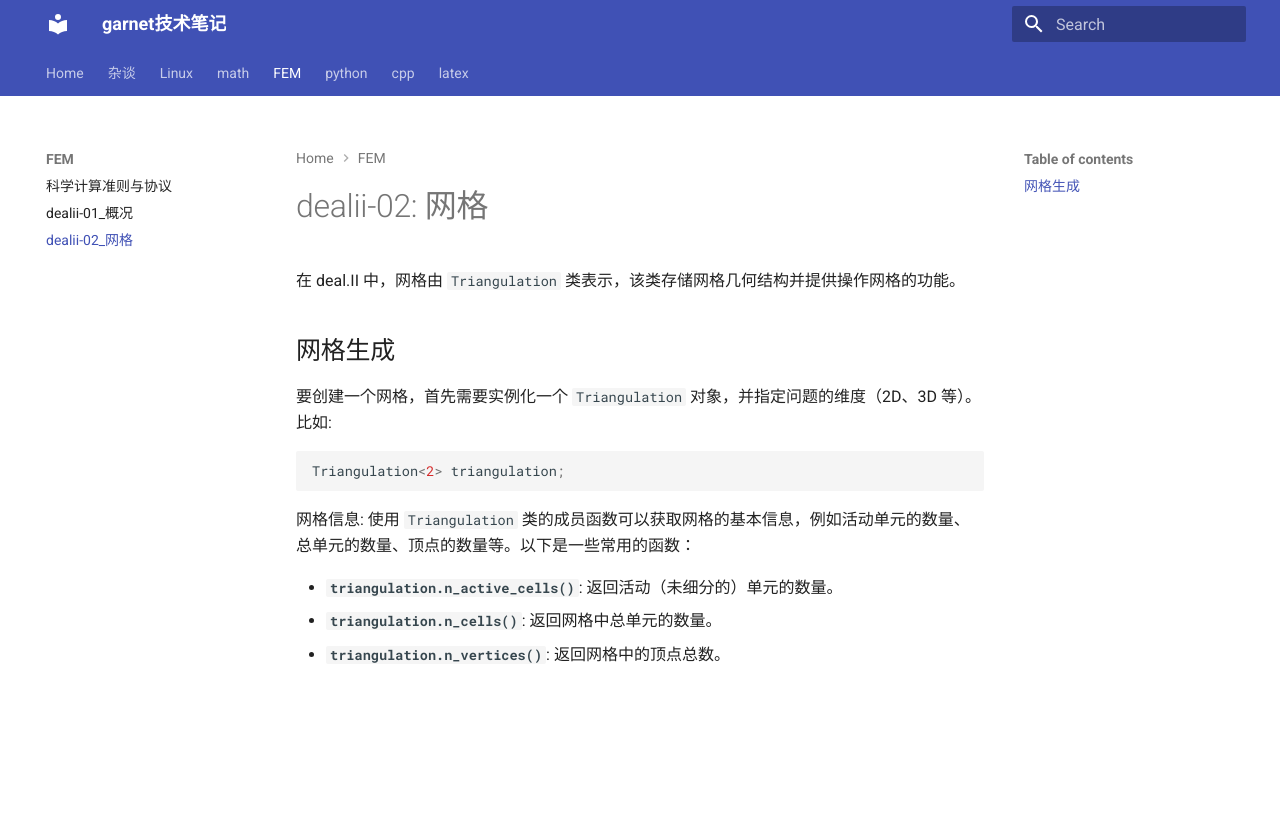
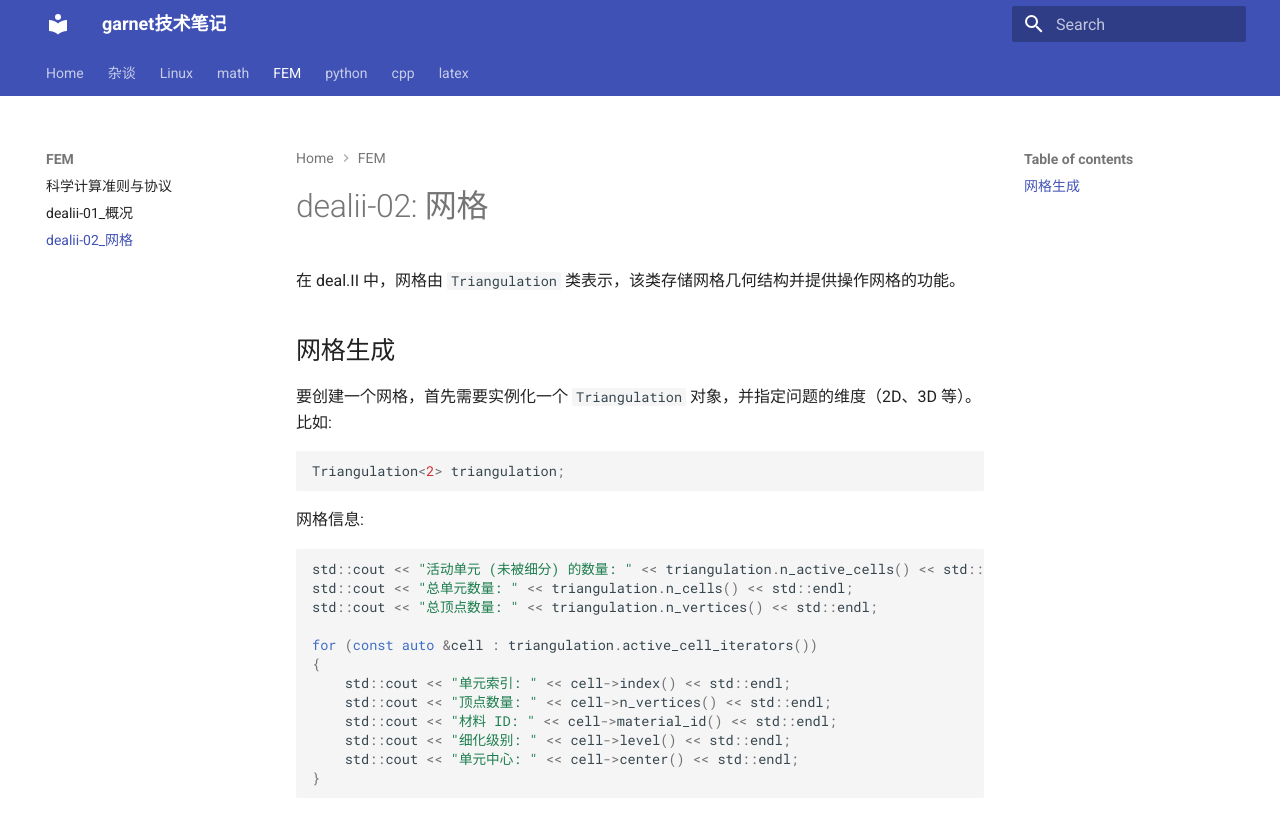
Before and after one commit to ymma98/technotes, an MkDocs documentation site: the page built from docs/FEM/dealii-02_网格.md, in a window 1280 px wide. Shown: the top 825 px of the page. Built offline with MkDocs 1.6.1 and Material for MkDocs 9.7.7, drawn with Linux system fonts in a browser that asks for light colours.

Commit message:
docs/FEM/dealii-02_网格.md updated from https://stackedit.cn/

````diff
--- a/docs/FEM/dealii-02_网格.md
+++ b/docs/FEM/dealii-02_网格.md
@@ -9,11 +9,22 @@
 Triangulation<2> triangulation;
 ```
 网格信息:
-使用 `Triangulation` 类的成员函数可以获取网格的基本信息，例如活动单元的数量、总单元的数量、顶点的数量等。以下是一些常用的函数：
 
--   **`triangulation.n_active_cells()`**: 返回活动（未细分的）单元的数量。
--   **`triangulation.n_cells()`**: 返回网格中总单元的数量。
--   **`triangulation.n_vertices()`**: 返回网格中的顶点总数。
+```cpp
+std::cout << "活动单元 (未被细分) 的数量: " << triangulation.n_active_cells() << std::endl;
+std::cout << "总单元数量: " << triangulation.n_cells() << std::endl;
+std::cout << "总顶点数量: " << triangulation.n_vertices() << std::endl;
+
+for (const auto &cell : triangulation.active_cell_iterators())
+{
+    std::cout << "单元索引: " << cell->index() << std::endl;
+    std::cout << "顶点数量: " << cell->n_vertices() << std::endl;
+    std::cout << "材料 ID: " << cell->material_id() << std::endl;
+    std::cout << "细化级别: " << cell->level() << std::endl;
+    std::cout << "单元中心: " << cell->center() << std::endl;
+}
+
+```
 <!--stackedit_data:
-eyJoaXN0b3J5IjpbMTQ4MzM1NDkxMCwxMDkwOTQ4MjldfQ==
+eyJoaXN0b3J5IjpbMTczNTM3ODk3NSwxMDkwOTQ4MjldfQ==
 -->
````
